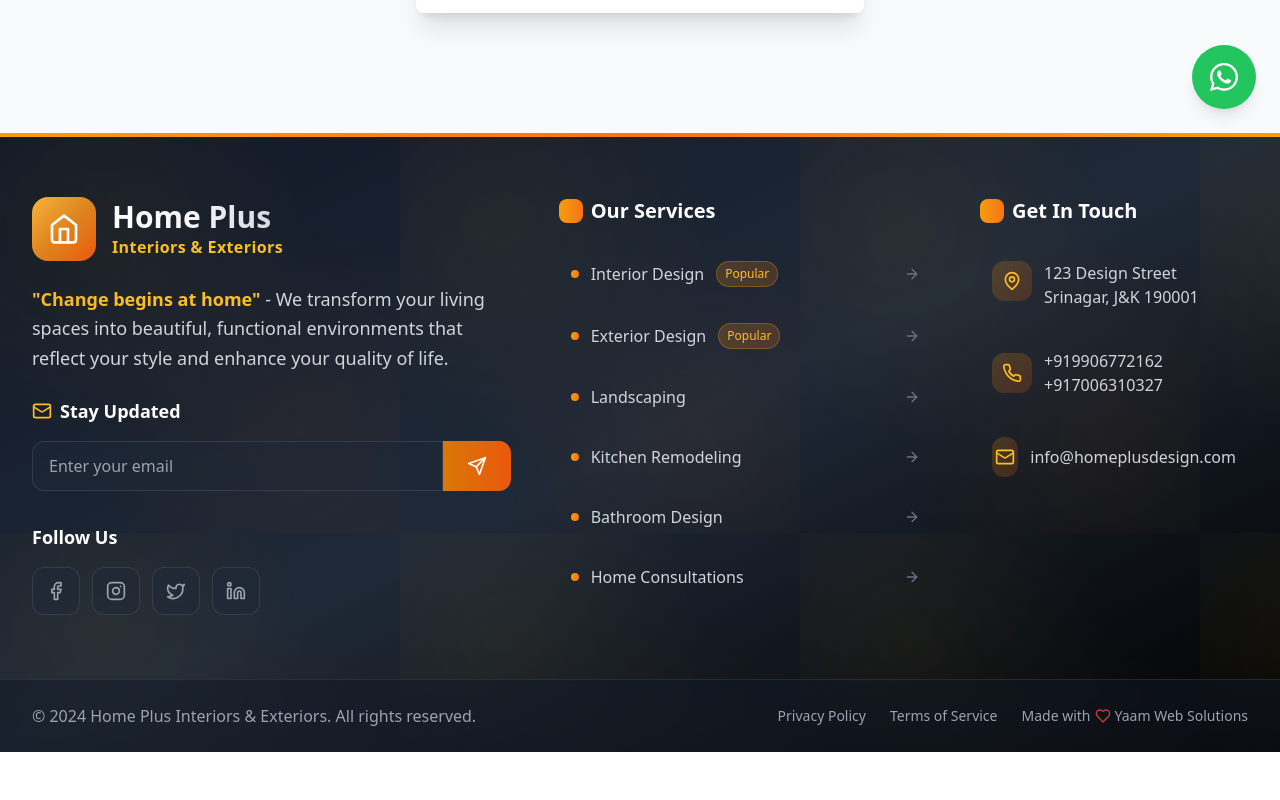
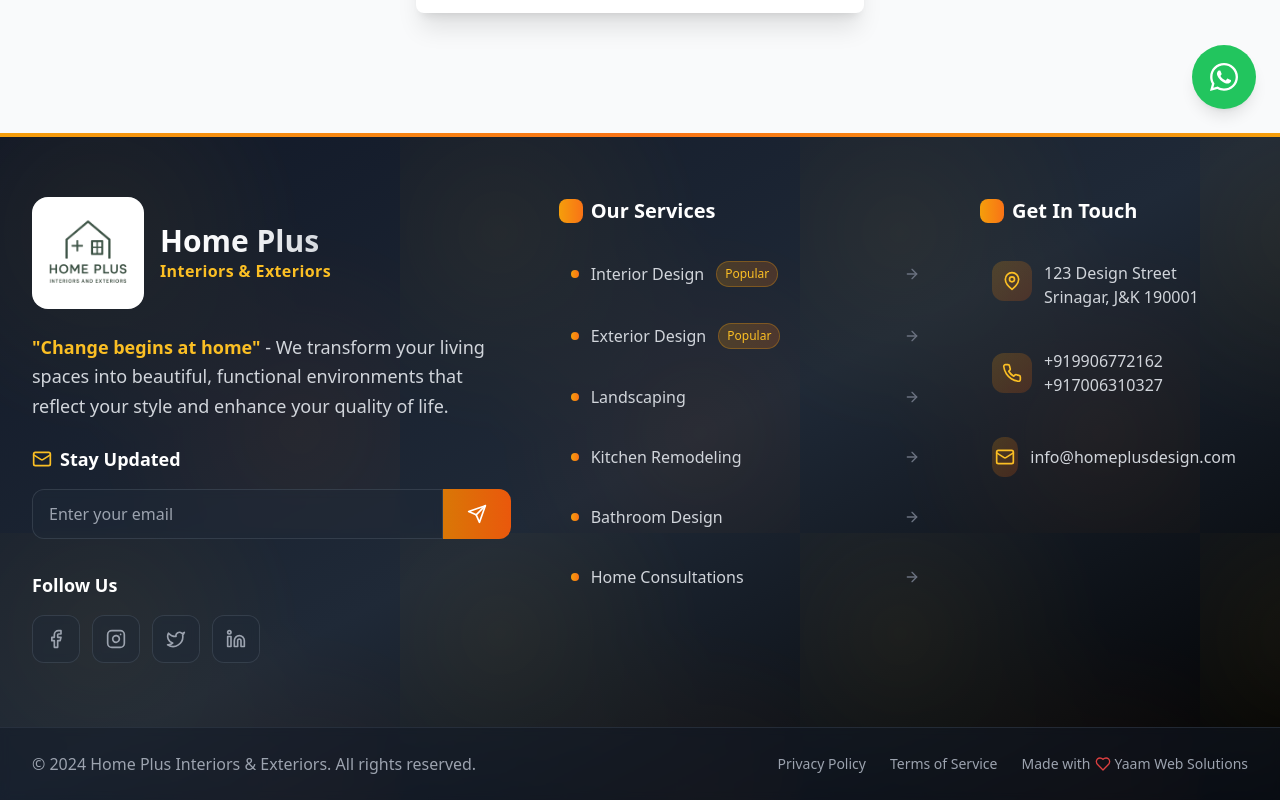
Before and after one commit to fidayws/DecorPlus, a React (Vite) app: page /admin in a window 1280 px wide. Shown: the part 667-1467 px from the top of the page. Before the commit the page ends 1419 px from the top, so only its background shows below. Built offline with nearby package versions, Linux system fonts and the light colour scheme.

Commit message:
changes logo background in footer

```diff
--- a/src/components/Footer.jsx
+++ b/src/components/Footer.jsx
@@ -1,4 +1,4 @@
-import React, { useState } from 'react';
+import React, { useState, useEffect } from 'react';
 import {
   Home,
   Phone,
@@ -10,7 +10,6 @@ import {
   ArrowRight,
   Sparkles,
   Heart,
-  ExternalLink,
   Send,
   Award,
   Users,
@@ -21,10 +20,18 @@ import {
 export default function Footer() {
   const [email, setEmail] = useState('');
   const [hoveredSocial, setHoveredSocial] = useState(null);
+  const [scrolled, setScrolled] = useState(false);
+
+  useEffect(() => {
+    const handleScroll = () => {
+      setScrolled(window.scrollY > 100);
+    };
+    window.addEventListener('scroll', handleScroll);
+    return () => window.removeEventListener('scroll', handleScroll);
+  }, []);
 
   const handleNewsletterSubmit = (e) => {
     e.preventDefault();
-    // Handle newsletter signup
     console.log('Newsletter signup:', email);
     setEmail('');
   };
@@ -54,35 +61,38 @@ export default function Footer() {
 
   return (
     <footer className="relative bg-gradient-to-br from-gray-900 via-gray-800 to-black text-white overflow-hidden">
-      {/* Background Pattern */}
       <div className="absolute inset-0 opacity-5">
-        <div className="absolute inset-0" style={{
+        <div
+          className="absolute inset-0"
+          style={{
             backgroundImage: `radial-gradient(circle at 25% 25%, #fbbf24 0%, transparent 50%),
                              radial-gradient(circle at 75% 75%, #f97316 0%, transparent 50%)`,
             backgroundSize: '400px 400px'
-        }}></div>
+          }}
+        ></div>
       </div>
 
-      {/* Decorative Elements */}
       <div className="absolute top-0 left-0 w-full h-1 bg-gradient-to-r from-amber-500 via-orange-500 to-amber-500"></div>
 
       <div className="relative z-10">
-        {/* Stats Section */}
-
-        {/* Main Footer Content */}
         <div className="max-w-7xl mx-auto px-4 sm:px-6 lg:px-8 py-16">
           <div className="grid grid-cols-1 lg:grid-cols-12 gap-12">
-
-            {/* Company Info - Enhanced */}
+            {/* Company Info */}
             <div className="lg:col-span-5">
               <div className="group cursor-pointer inline-block mb-6">
                 <div className="flex items-center space-x-4">
-                  <div className="relative">
-                    <div className="w-16 h-16 bg-gradient-to-br from-amber-500 via-amber-600 to-orange-600 rounded-2xl shadow-2xl flex items-center justify-center group-hover:scale-110 group-hover:rotate-3 transition-all duration-500">
-                      <Home className="h-8 w-8 text-white" />
+                  <div className="relative rounded-2xl overflow-hidden bg-white">
+                    <img
+                      src="/homeplusLogo.png"
+                      alt="Home Plus Logo"
+                      className={`h-28 w-auto transition-all duration-300 ${
+                        scrolled ? "h-12" : ""
+                      }`}
+                    />
                    <div className="absolute inset-0 bg-gradient-to-br from-white/20 to-transparent rounded-2xl"></div>
-                    </div>
-                    <Sparkles className="absolute -top-2 -right-2 h-5 w-5 text-amber-400 opacity-0 group-hover:opacity-100 transition-opacity duration-300" />
+
+
+                    <Sparkles className="absolute -top-1 -right-1 h-4 w-4 text-amber-400 opacity-0 group-hover:opacity-100 group-focus:opacity-100 transition-opacity duration-300" />
                   </div>
                   <div>
                     <h2 className="text-3xl font-bold bg-gradient-to-r from-white via-gray-100 to-gray-300 bg-clip-text text-transparent">
@@ -105,7 +115,6 @@ export default function Footer() {
                   <span>Stay Updated</span>
                 </h3>
                 <div className="flex">
-                  <div className="relative flex-1">
                   <input
                     type="email"
                     value={email}
@@ -113,7 +122,6 @@ export default function Footer() {
                     placeholder="Enter your email"
                     className="w-full px-4 py-3 bg-gray-800/50 backdrop-blur-sm border border-gray-600/50 rounded-l-xl focus:outline-none focus:ring-2 focus:ring-amber-500 focus:border-amber-500 text-white placeholder-gray-400 transition-all duration-300"
                   />
-                  </div>
                   <button
                     onClick={handleNewsletterSubmit}
                     className="px-6 py-3 bg-gradient-to-r from-amber-600 to-orange-600 hover:from-amber-500 hover:to-orange-500 rounded-r-xl transition-all duration-300 hover:scale-105 group"
@@ -123,7 +131,7 @@ export default function Footer() {
                 </div>
               </div>
 
-              {/* Social Links - Enhanced */}
+              {/* Social Links */}
               <div>
                 <h3 className="text-lg font-semibold mb-4">Follow Us</h3>
                 <div className="flex space-x-3">
@@ -138,7 +146,6 @@ export default function Footer() {
                         : label === 'LinkedIn'
                         ? 'hover:bg-blue-700'
                         : '';
-
                     return (
                       <a
                         key={label}
@@ -161,7 +168,7 @@ export default function Footer() {
               </div>
             </div>
 
-            {/* Services - Enhanced */}
+            {/* Services */}
             <div className="lg:col-span-4">
               <h3 className="text-xl font-bold mb-6 flex items-center space-x-2">
                 <div className="w-6 h-6 bg-gradient-to-r from-amber-500 to-orange-500 rounded-lg"></div>
@@ -192,7 +199,7 @@ export default function Footer() {
               </ul>
             </div>
 
-            {/* Contact - Enhanced */}
+            {/* Contact Info */}
             <div className="lg:col-span-3">
               <h3 className="text-xl font-bold mb-6 flex items-center space-x-2">
                 <div className="w-6 h-6 bg-gradient-to-r from-amber-500 to-orange-500 rounded-lg"></div>
@@ -242,7 +249,7 @@ export default function Footer() {
           </div>
         </div>
 
-        {/* Bottom Bar - Enhanced */}
+        {/* Bottom Bar */}
         <div className="border-t border-gray-700/50 bg-gray-900/50 backdrop-blur-sm">
           <div className="max-w-7xl mx-auto px-4 sm:px-6 lg:px-8 py-6">
             <div className="flex flex-col md:flex-row justify-between items-center space-y-4 md:space-y-0">
```
Lines whose indentation alone changed are shown as unchanged.
